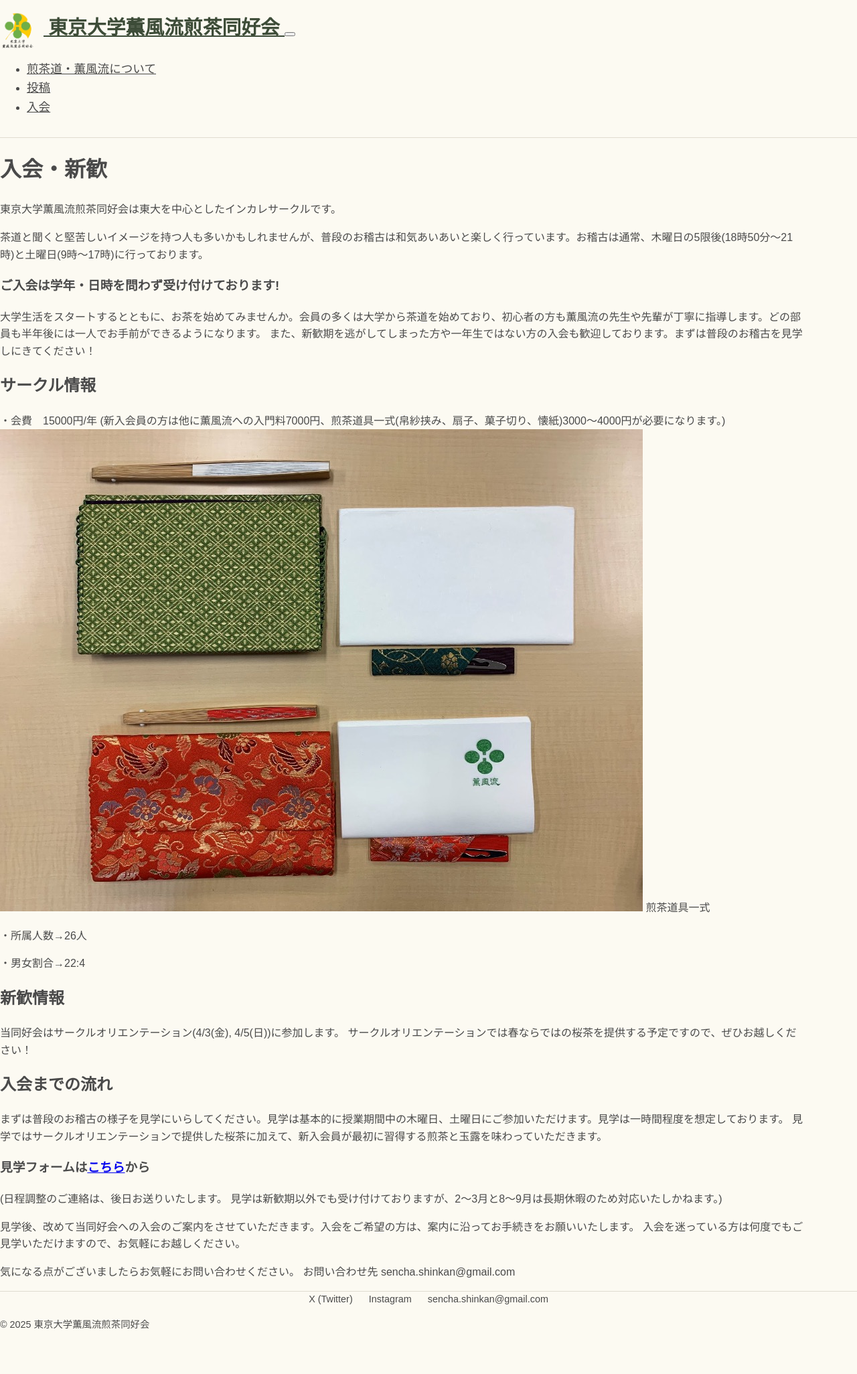
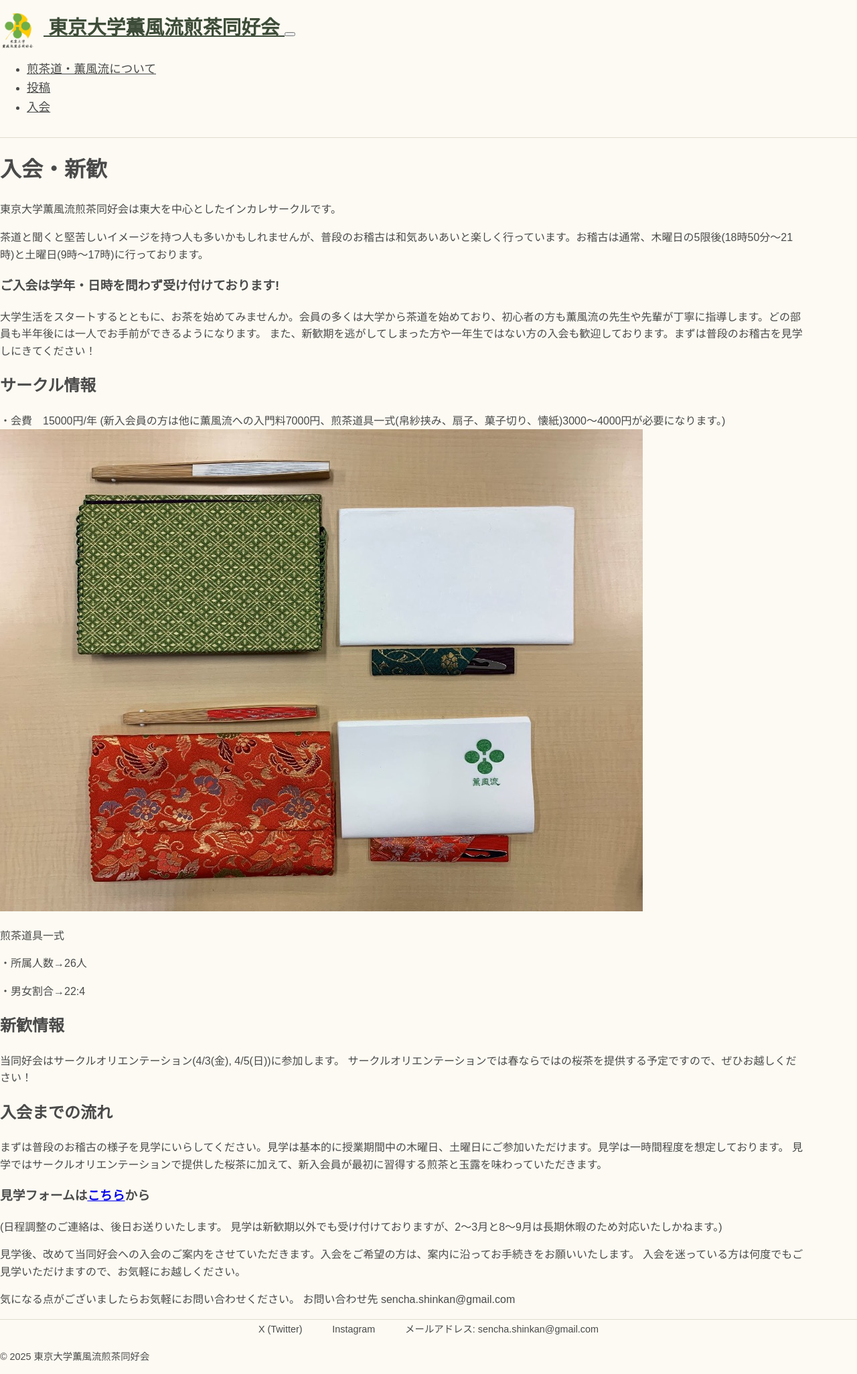
Before and after one commit to citrusml/sencha_ut, a Jekyll site: the page built from join.md, in a window 1280 px wide. Shown: the whole page at 67% size. Built offline with Jekyll 4.4.1, drawn with Linux system fonts in a browser that asks for light colours; some web fonts are replaced; comment, search, counter and statistics services are not loaded; before the commit the page ends 2004 px from its top, so only the background shows below that.

Commit message:
フッター2

```diff
--- a/_layouts/default.html
+++ b/_layouts/default.html
@@ -56,7 +56,7 @@
           Instagram
         </a>
         <a href="mailto:sencha.shinkan@gmail.com">
-          sencha.shinkan@gmail.com
+          メールアドレス: sencha.shinkan@gmail.com
         </a>
       </div>
       <p class="mt-3">&copy; 2025 {{ site.title }}</p>
--- a/assets/css/style.css
+++ b/assets/css/style.css
@@ -492,8 +492,11 @@
 
 /* 小さい画面ではスライドの幅を柔軟に */
 @media (max-width: 480px) {
-  .local-slideshow { max-width: 100%; aspect-ratio: auto; }
-  .local-slideshow .local-slide img { object-fit: contain; }
+  .local-slideshow {
+    max-width: 100%;
+    min-height: 180px; /* ensure some height so slide is visible */
+  }
+  .local-slideshow .local-slide img { object-fit: cover; }
 }
 
 /* 横並び画像用 */
@@ -520,8 +523,11 @@
 .footer-links {
   display: flex;
   justify-content: center;
-  gap: 1.5rem;
+  gap: 2rem; /* リンク間のスペースを拡大 */
   flex-wrap: wrap;
+}
+.footer-links a {
+  padding: 0.2rem 0.4rem; /* 各リンクに余白を追加 */
 }
 
 .footer-links a {
--- a/join.md
+++ b/join.md
@@ -17,6 +17,7 @@
 ・会費　15000円/年
 (新入会員の方は他に薫風流への入門料7000円、煎茶道具一式(帛紗挟み、扇子、菓子切り、懐紙)3000〜4000円が必要になります。)
 ![煎茶道具一式]({{ "/assets/images/お道具.jpg" | relative_url }})
+
 煎茶道具一式
 
 ・所属人数→26人
```
